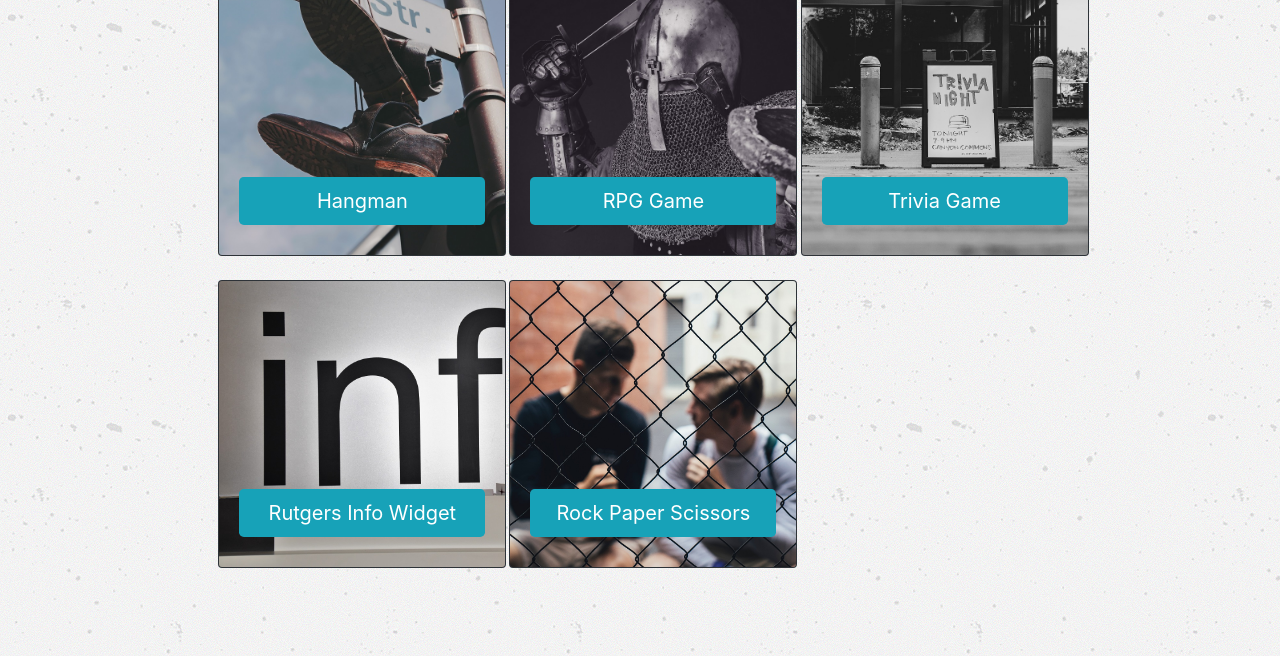
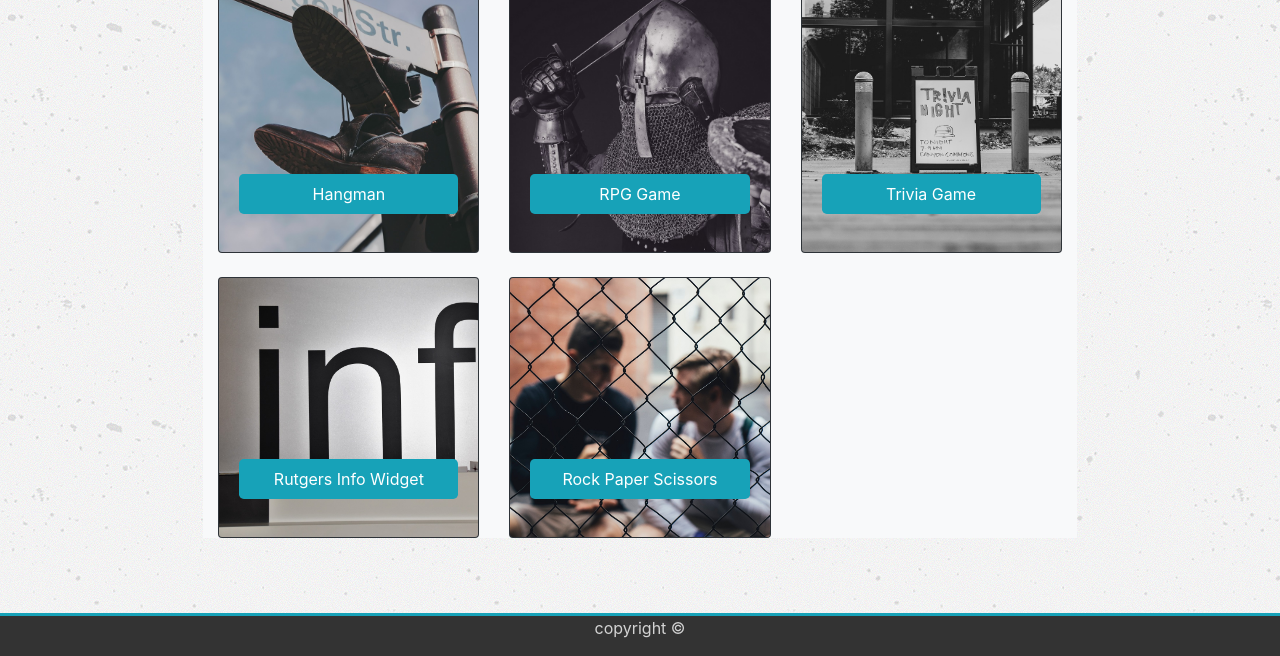
Before and after one commit to jacobdolph/02-css-portfolio-homework, a plain HTML site: page portfolio.html in a window 1280 px wide. Shown: the part 144-800 px from the top of the page. Drawn offline with nearby package versions, Linux system fonts and the light colour scheme.

Commit message:
created a sticky footer and fixed the buttons on the portfolio page to be more responsive

```diff
--- a/assets/css/style.css
+++ b/assets/css/style.css
@@ -1,4 +1,29 @@
 body {
     background-image: url(../images/concrete-texture.png);
+  overflow: auto;
+}
+
+.profile-button {
+    width: 100%;
+    margin-right: 0%;
+    margin-left: 0%;
+    padding: 5% 0%;
+    font-size: 100%;
+    line-height: 1rem;
 
 }
+
+#message-box {
+    resize: none;
+    height: 200px;
+}
+
+#page-footer {
+    position: fixed;
+    bottom: 0px;
+    width: 100%;
+    text-align: center;
+    background-color: #333;
+    color:lightgrey;
+    border-top: 3px solid #17a2b8;
+}
--- a/portfolio.html
+++ b/portfolio.html
@@ -15,7 +15,7 @@
     <!-- navigation bar -->
 
     <nav class="navbar navbar-expand-lg navbar-dark bg-info text-white">
-        <a class="navbar-brand" href="#">Navbar</a>
+        <a class="navbar-brand" href="#">Jacob Dolph</a>
         <button class="navbar-toggler" type="button" data-toggle="collapse" data-target="#navbarNav"
             aria-controls="navbarNav" aria-expanded="false" aria-label="Toggle navigation">
             <span class="navbar-toggler-icon"></span>
@@ -35,41 +35,42 @@
             </ul>
         </div>
     </nav>
+    <br>
 
     <!-- I am going to try to have a container on the left, middle and one on the right -->
     <div class="row">
         <div class="col-md-2"></div>
-        <div class="col-md-8">
+        <div class="col-md-8 bg-light">
             <h1>Portfolio</h1>
             <div class="row">
                 <div class="col-md-4">
-                    <div class="card bg-dark text-white card text-center" style="width: 18rem;">
-                        <img src="assets/images/hangman.jpg" class="card-img" alt="...">
-                        <div class="card-img-overlay" style="padding-top: 13rem;">
-
-                            <a href="#" class="btn  btn-lg btn-block bg-info text-white">Hangman</a>
+                    <div class="card bg-dark text-white card text-center" style="width: 100%;">
+                        <img src="assets/images/hangman.jpg" class="card-img " alt="...">
+                        <div class="card-img-overlay" style="padding-top: 70%;">
+                            <!-- dont forget to change the padding to 5% -->
+                            <a href="#" class="profile-button btn  btn-lg btn-block bg-info text-white">Hangman</a>
                         </div>
                     </div>
 
                 </div>
 
                 <div class="col-md-4">
-                    <div class="card bg-dark text-white card text-center" style="width: 18rem;">
+                    <div class="card bg-dark text-white card text-center" style="width: 100%;">
                         <img src="assets/images/rpg.jpg" class="card-img" alt="...">
-                        <div class="card-img-overlay" style="padding-top: 13rem;">
+                        <div class="card-img-overlay" style="padding-top: 70%;">
 
-                            <a href="#" class="btn  btn-lg btn-block bg-info text-white">RPG Game</a>
+                            <a href="#" class="btn  btn-lg btn-block bg-info text-white profile-button">RPG Game</a>
                         </div>
                     </div>
 
                 </div>
 
                 <div class="col-md-4">
-                    <div class="card bg-dark text-white card text-center" style="width: 18rem;">
+                    <div class="card bg-dark text-white card text-center" style="width: 100%;">
                         <img src="assets/images/trivia.jpg" class="card-img" alt="...">
-                        <div class="card-img-overlay" style="padding-top: 13rem;">
+                        <div class="card-img-overlay" style="padding-top: 70%;">
 
-                            <a href="#" class="btn  btn-lg btn-block bg-info text-white">Trivia Game</a>
+                            <a href="#" class="btn  btn-lg btn-block bg-info text-white profile-button">Trivia Game</a>
                         </div>
                     </div>
 
@@ -79,21 +80,23 @@
             <br>
             <div class="row">
                 <div class="col-md-4">
-                    <div class="card bg-dark text-white card text-center" style="width: 18rem;">
+                    <div class="card bg-dark text-white card text-center" style="width: 100%;">
                         <img src="assets/images/info.jpg" class="card-img" alt="...">
-                        <div class="card-img-overlay" style="padding-top: 13rem;">
+                        <div class="card-img-overlay" style="padding-top: 70%;">
 
-                            <a href="#" class="btn  btn-lg btn-block bg-info text-white">Rutgers Info Widget</a>
+                            <a href="#" class="btn  btn-lg btn-block bg-info text-white profile-button">Rutgers Info
+                                Widget</a>
                         </div>
                     </div>
 
                 </div>
                 <div class="col-md-4">
-                    <div class="card bg-dark text-white card text-center" style="width: 18rem;">
+                    <div class="card bg-dark text-white card text-center" style="width: 100%;">
                         <img src="assets/images/rock-paper-scissors.jpg" class="card-img" alt="...">
-                        <div class="card-img-overlay" style="padding-top: 13rem;">
+                        <div class="card-img-overlay" style="padding-top: 70%;">
 
-                            <a href="#" class="btn  btn-lg btn-block bg-info text-white">Rock Paper Scissors</a>
+                            <a href="#" class="btn  btn-lg btn-block bg-info text-white profile-button">Rock Paper
+                                Scissors</a>
                         </div>
                     </div>
 
@@ -104,7 +107,12 @@
         <div class="col-md-2"></div>
     </div>
 
+    <div id="page-footer">
+        <p>copyright &copy;</p>
 
+
+
+    </div>
 
     <script src="https://code.jquery.com/jquery-3.3.1.slim.min.js"
         integrity="sha384-q8i/X+965DzO0rT7abK41JStQIAqVgRVzpbzo5smXKp4YfRvH+8abtTE1Pi6jizo"
```
Also changed, not shown: contact.html (+17 -5 lines), index.html (+7 -1 lines).
